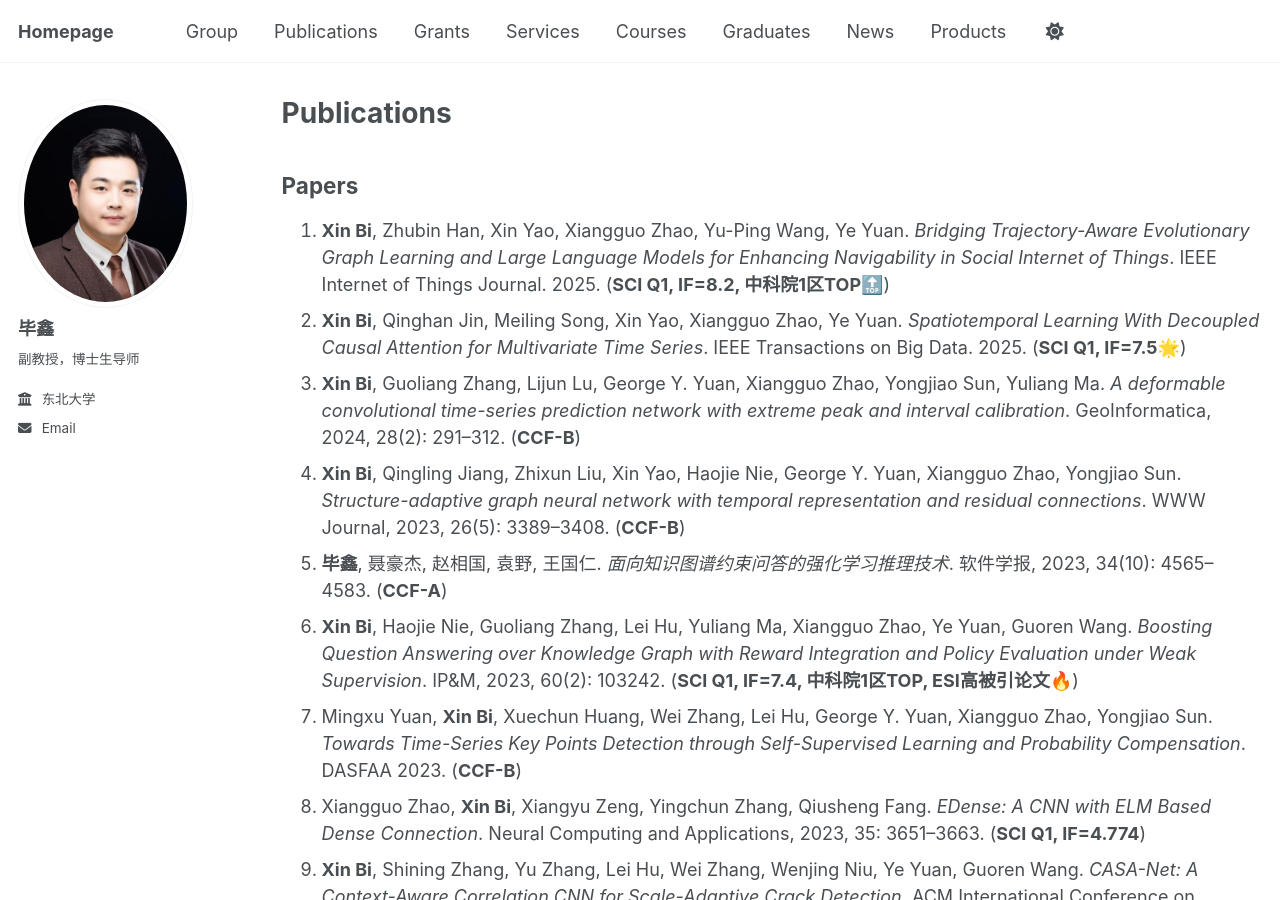
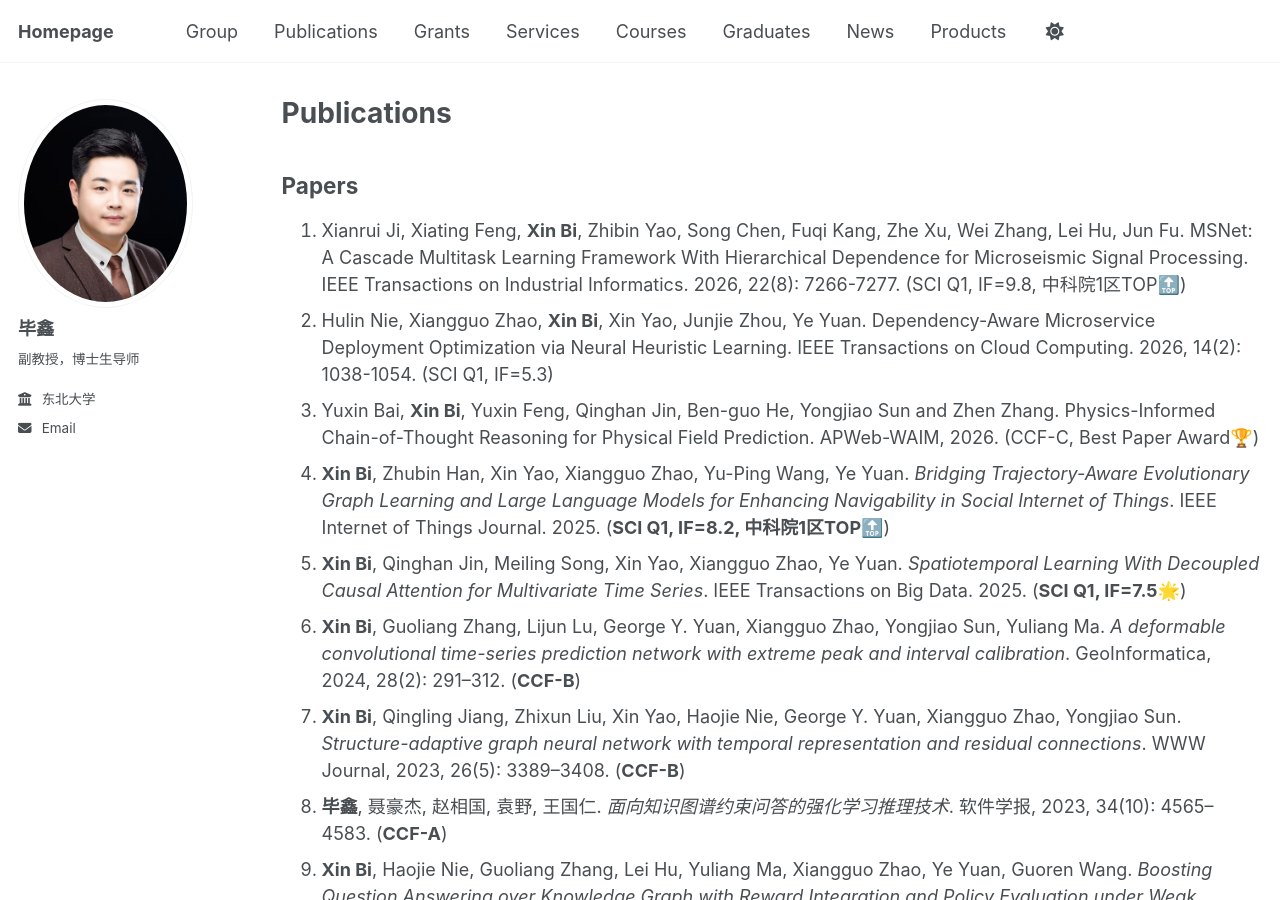
Before and after one commit to IDME-AI/IDME-AI.github.io, a Jekyll site: the page built from _pages/publications.md, in a window 1280 px wide and 900 px high. Built offline with Jekyll 4.4.1, drawn with Linux system fonts in a browser that asks for light colours.

Commit message:
Initial commit

```diff
--- a/_pages/publications.md
+++ b/_pages/publications.md
@@ -7,20 +7,23 @@ author_profile: true
 
 ## Papers
 
-1. **Xin Bi**, Zhubin Han, Xin Yao, Xiangguo Zhao, Yu-Ping Wang, Ye Yuan. *Bridging Trajectory-Aware Evolutionary Graph Learning and Large Language Models for Enhancing Navigability in Social Internet of Things*. IEEE Internet of Things Journal. 2025. (**SCI Q1, IF=8.2, 中科院1区TOP**🔝)
-2. **Xin Bi**, Qinghan Jin, Meiling Song, Xin Yao, Xiangguo Zhao, Ye Yuan. *Spatiotemporal Learning With Decoupled Causal Attention for Multivariate Time Series*. IEEE Transactions on Big Data. 2025. (**SCI Q1, IF=7.5**🌟)
-3. **Xin Bi**, Guoliang Zhang, Lijun Lu, George Y. Yuan, Xiangguo Zhao, Yongjiao Sun, Yuliang Ma. *A deformable convolutional time-series prediction network with extreme peak and interval calibration*. GeoInformatica, 2024, 28(2): 291–312. (**CCF-B**)
-4. **Xin Bi**, Qingling Jiang, Zhixun Liu, Xin Yao, Haojie Nie, George Y. Yuan, Xiangguo Zhao, Yongjiao Sun. *Structure-adaptive graph neural network with temporal representation and residual connections*. WWW Journal, 2023, 26(5): 3389–3408. (**CCF-B**)
-5. **毕鑫**, 聂豪杰, 赵相国, 袁野, 王国仁. *面向知识图谱约束问答的强化学习推理技术*. 软件学报, 2023, 34(10): 4565–4583. (**CCF-A**)
-6. **Xin Bi**, Haojie Nie, Guoliang Zhang, Lei Hu, Yuliang Ma, Xiangguo Zhao, Ye Yuan, Guoren Wang. *Boosting Question Answering over Knowledge Graph with Reward Integration and Policy Evaluation under Weak Supervision*. IP&M, 2023, 60(2): 103242. (**SCI Q1, IF=7.4, 中科院1区TOP, ESI高被引论文**🔥)
-7. Mingxu Yuan, **Xin Bi**, Xuechun Huang, Wei Zhang, Lei Hu, George Y. Yuan, Xiangguo Zhao, Yongjiao Sun. *Towards Time-Series Key Points Detection through Self-Supervised Learning and Probability Compensation*. DASFAA 2023. (**CCF-B**)
-8. Xiangguo Zhao, **Xin Bi**, Xiangyu Zeng, Yingchun Zhang, Qiusheng Fang. *EDense: A CNN with ELM Based Dense Connection*. Neural Computing and Applications, 2023, 35: 3651–3663. (**SCI Q1, IF=4.774**)
-9. **Xin Bi**, Shining Zhang, Yu Zhang, Lei Hu, Wei Zhang, Wenjing Niu, Ye Yuan, Guoren Wang. *CASA-Net: A Context-Aware Correlation CNN for Scale-Adaptive Crack Detection*. ACM International Conference on Information and Knowledge Management, 2022. (**CCF-B**)
-10. **Xin Bi**, Haojie Nie, Xiyu Zhang, Xiangguo Zhao, Ye Yuan, Guoren Wang. *Unrestricted Multi-Hop Reasoning Network for Interpretable QA over KG*. Knowledge-Based Systems, 2022, 243: 108515. (**SCI Q1, IF=8.8, 中科院1区TOP**🔝)
-11. **Xin Bi**, Chao Zhang, Fangtong Wang, Zhixun Liu, Xiangguo Zhao, Ye Yuan, Guoren Wang. *Uncertainty Based Neural Network for Explainable Trajectory Segmentation*. ACM Transactions on Intelligent Systems and Technology, 2022, 13(1): 1–18. (SCI Q1, IF=5.0🌟)
-12. **Xin Bi**, Chao Zhang, Yao He, Xiangguo Zhao, Yongjiao Sun, Yuliang Ma. *Explainable Time-Frequency CNN for Microseismic Waveform Classification*. Information Sciences, 2021, 546: 883–896. (**SCI Q1, IF=6.795**)
-13. **Xin Bi**, Xiangguo Zhao, Hong Huang, Deyang Chen, Yuliang Ma. *Functional Brain Network Classification for Alzheimer's Disease with Deep Features and ELM*. Cognitive Computation, 2020, 12: 513–527. (**SCI Q1, IF=4.287**)
-14. Yao He, **Xin Bi**, Xiangguo Zhao, Chao Zhang, Zhixun Liu, Yuliang Ma. *Efficient Learning of Big ECG Data for Ventricular Fibrillation Warning*. ICDCS 2020: 1370–1375. (**CCF-B**)
+1. Xianrui Ji, Xiating Feng, **Xin Bi**, Zhibin Yao, Song Chen, Fuqi Kang, Zhe Xu, Wei Zhang, Lei Hu, Jun Fu. MSNet: A Cascade Multitask Learning Framework With Hierarchical Dependence for Microseismic Signal Processing. IEEE Transactions on Industrial Informatics. 2026, 22(8): 7266-7277. (SCI Q1, IF=9.8, 中科院1区TOP🔝)
+2. Hulin Nie, Xiangguo Zhao, **Xin Bi**, Xin Yao, Junjie Zhou, Ye Yuan. Dependency-Aware Microservice Deployment Optimization via Neural Heuristic Learning. IEEE Transactions on Cloud Computing. 2026, 14(2): 1038-1054.  (SCI Q1, IF=5.3)
+3. Yuxin Bai, **Xin Bi**, Yuxin Feng, Qinghan Jin, Ben-guo He, Yongjiao Sun and Zhen Zhang. Physics-Informed Chain-of-Thought Reasoning for Physical Field Prediction. APWeb-WAIM, 2026. (CCF-C, Best Paper Award🏆)
+4. **Xin Bi**, Zhubin Han, Xin Yao, Xiangguo Zhao, Yu-Ping Wang, Ye Yuan. *Bridging Trajectory-Aware Evolutionary Graph Learning and Large Language Models for Enhancing Navigability in Social Internet of Things*. IEEE Internet of Things Journal. 2025. (**SCI Q1, IF=8.2, 中科院1区TOP**🔝)
+5. **Xin Bi**, Qinghan Jin, Meiling Song, Xin Yao, Xiangguo Zhao, Ye Yuan. *Spatiotemporal Learning With Decoupled Causal Attention for Multivariate Time Series*. IEEE Transactions on Big Data. 2025. (**SCI Q1, IF=7.5**🌟)
+6. **Xin Bi**, Guoliang Zhang, Lijun Lu, George Y. Yuan, Xiangguo Zhao, Yongjiao Sun, Yuliang Ma. *A deformable convolutional time-series prediction network with extreme peak and interval calibration*. GeoInformatica, 2024, 28(2): 291–312. (**CCF-B**)
+7. **Xin Bi**, Qingling Jiang, Zhixun Liu, Xin Yao, Haojie Nie, George Y. Yuan, Xiangguo Zhao, Yongjiao Sun. *Structure-adaptive graph neural network with temporal representation and residual connections*. WWW Journal, 2023, 26(5): 3389–3408. (**CCF-B**)
+8. **毕鑫**, 聂豪杰, 赵相国, 袁野, 王国仁. *面向知识图谱约束问答的强化学习推理技术*. 软件学报, 2023, 34(10): 4565–4583. (**CCF-A**)
+9. **Xin Bi**, Haojie Nie, Guoliang Zhang, Lei Hu, Yuliang Ma, Xiangguo Zhao, Ye Yuan, Guoren Wang. *Boosting Question Answering over Knowledge Graph with Reward Integration and Policy Evaluation under Weak Supervision*. IP&M, 2023, 60(2): 103242. (**SCI Q1, IF=7.4, 中科院1区TOP, ESI高被引论文**🔥)
+10. Mingxu Yuan, **Xin Bi**, Xuechun Huang, Wei Zhang, Lei Hu, George Y. Yuan, Xiangguo Zhao, Yongjiao Sun. *Towards Time-Series Key Points Detection through Self-Supervised Learning and Probability Compensation*. DASFAA 2023. (**CCF-B**)
+11. Xiangguo Zhao, **Xin Bi**, Xiangyu Zeng, Yingchun Zhang, Qiusheng Fang. *EDense: A CNN with ELM Based Dense Connection*. Neural Computing and Applications, 2023, 35: 3651–3663. (**SCI Q1, IF=4.774**)
+12. **Xin Bi**, Shining Zhang, Yu Zhang, Lei Hu, Wei Zhang, Wenjing Niu, Ye Yuan, Guoren Wang. *CASA-Net: A Context-Aware Correlation CNN for Scale-Adaptive Crack Detection*. ACM International Conference on Information and Knowledge Management, 2022. (**CCF-B**)
+13. **Xin Bi**, Haojie Nie, Xiyu Zhang, Xiangguo Zhao, Ye Yuan, Guoren Wang. *Unrestricted Multi-Hop Reasoning Network for Interpretable QA over KG*. Knowledge-Based Systems, 2022, 243: 108515. (**SCI Q1, IF=8.8, 中科院1区TOP**🔝)
+14. **Xin Bi**, Chao Zhang, Fangtong Wang, Zhixun Liu, Xiangguo Zhao, Ye Yuan, Guoren Wang. *Uncertainty Based Neural Network for Explainable Trajectory Segmentation*. ACM Transactions on Intelligent Systems and Technology, 2022, 13(1): 1–18. (SCI Q1, IF=5.0🌟)
+15. **Xin Bi**, Chao Zhang, Yao He, Xiangguo Zhao, Yongjiao Sun, Yuliang Ma. *Explainable Time-Frequency CNN for Microseismic Waveform Classification*. Information Sciences, 2021, 546: 883–896. (**SCI Q1, IF=6.795**)
+16. **Xin Bi**, Xiangguo Zhao, Hong Huang, Deyang Chen, Yuliang Ma. *Functional Brain Network Classification for Alzheimer's Disease with Deep Features and ELM*. Cognitive Computation, 2020, 12: 513–527. (**SCI Q1, IF=4.287**)
+17. Yao He, **Xin Bi**, Xiangguo Zhao, Chao Zhang, Zhixun Liu, Yuliang Ma. *Efficient Learning of Big ECG Data for Ventricular Fibrillation Warning*. ICDCS 2020: 1370–1375. (**CCF-B**)
 
 ---
 
```
Also changed, not shown: _data/gallery.yml (+17 -7 lines), _pages/about.md (+1 -1 lines), images/news/202609-毕鑫-中国土木工程学会2026年学术年会.jpg (added), 1 other file.
